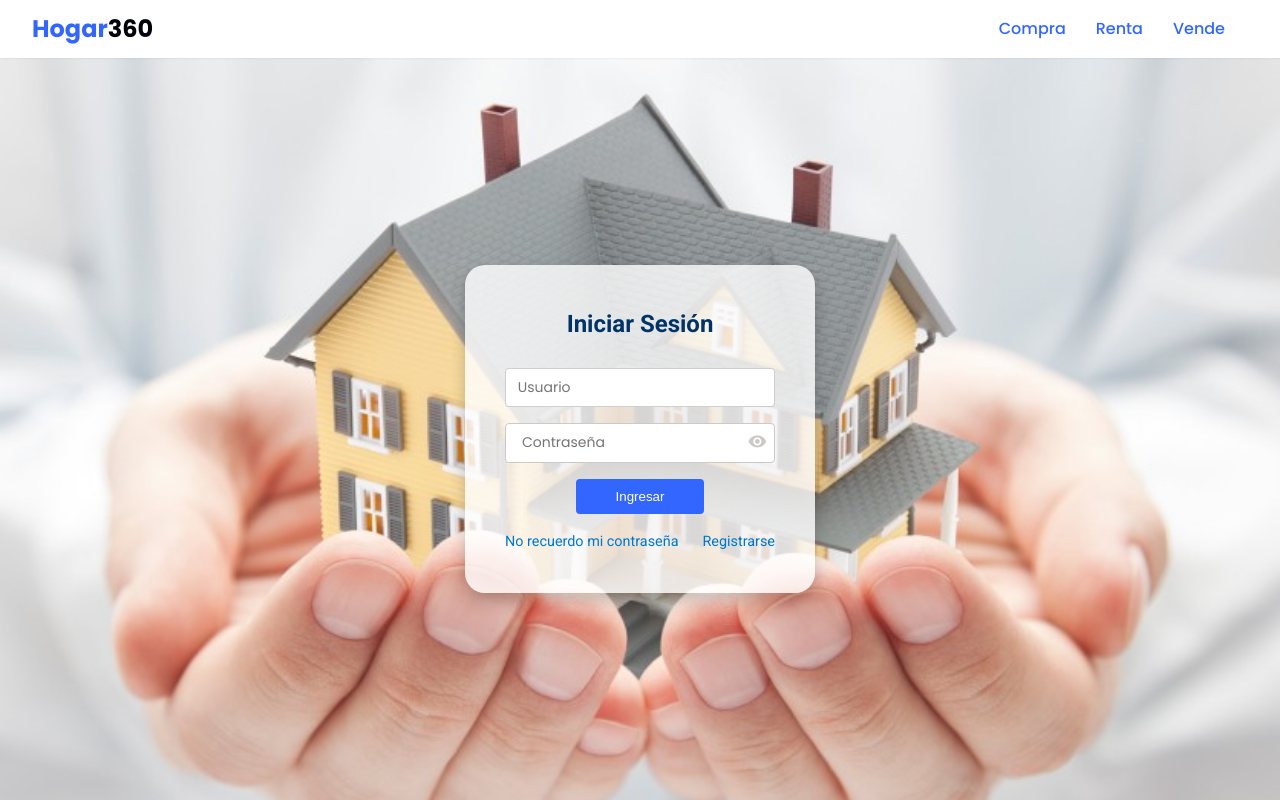
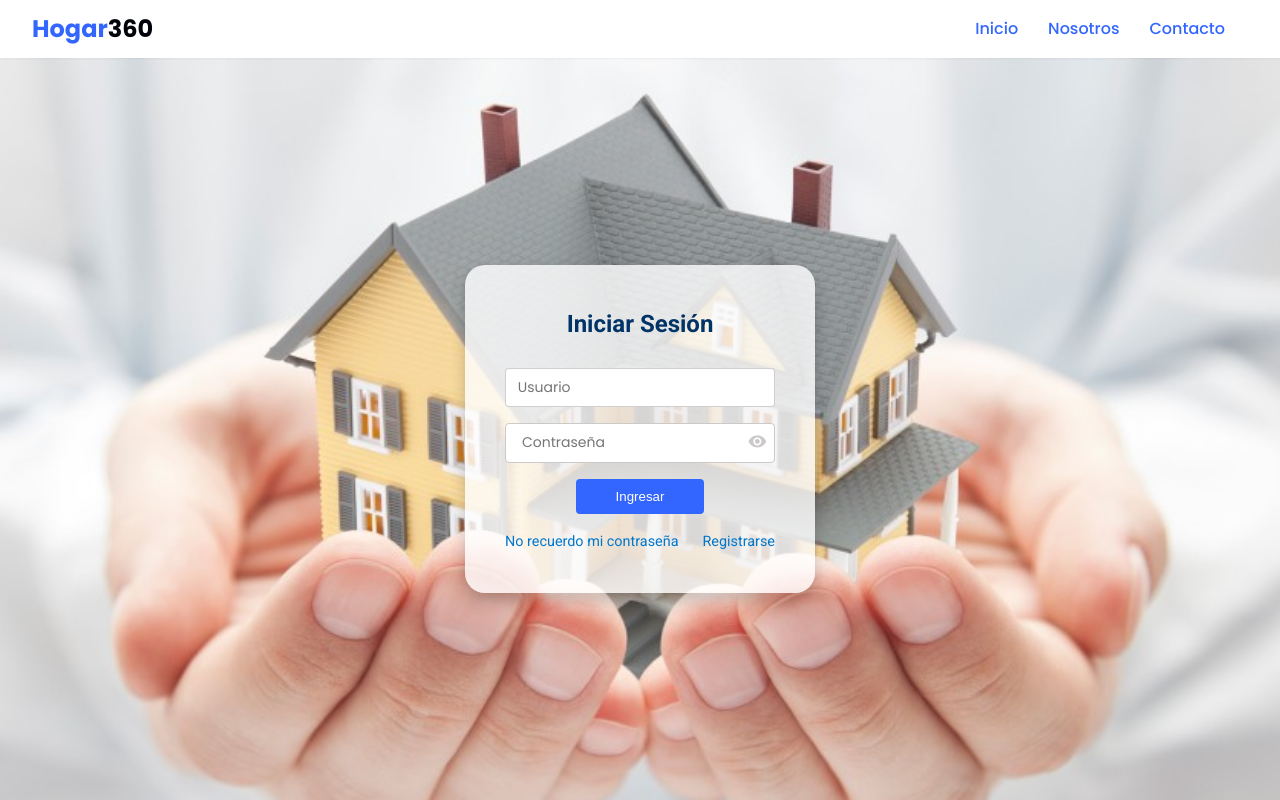
Before and after one commit to nataliahe24/Real-estate-app, an Angular app: page /login in a window 1280 px wide. Built offline with nearby package versions, Linux system fonts and the light colour scheme.

Commit message:
feat: menuItems

```diff
--- a/src/app/components/organisms/login/login.component.ts
+++ b/src/app/components/organisms/login/login.component.ts
@@ -12,9 +12,9 @@ import { NotificationService } from '@core/services/notifications/notification.s
 export class LoginComponent {
   loginForm: FormGroup;
   menuItems = [
-    { label: 'Compra', route: '' },
-    { label: 'Renta', route: '' },
-    { label: 'Vende', route: '/publish' }
+    { label: 'Inicio', route: '' },
+    { label: 'Nosotros', route: '' },
+    { label: 'Contacto', route: '' }
   ];
 
   constructor(
@@ -41,13 +41,12 @@ export class LoginComponent {
           if (response && response.accessToken) {
             this.notificationService.success('Inicio de sesión exitoso');
 
-
             if (this.authService.isAdmin()) {
               this.router.navigate(['/wellcome-admin']);
             } else if (this.authService.isSeller()) {
               this.router.navigate(['/wellcome-seller']);
             } else {
-              this.router.navigate(['/properties']);
+              this.router.navigate(['/login']);
             }
           }
         },
```
